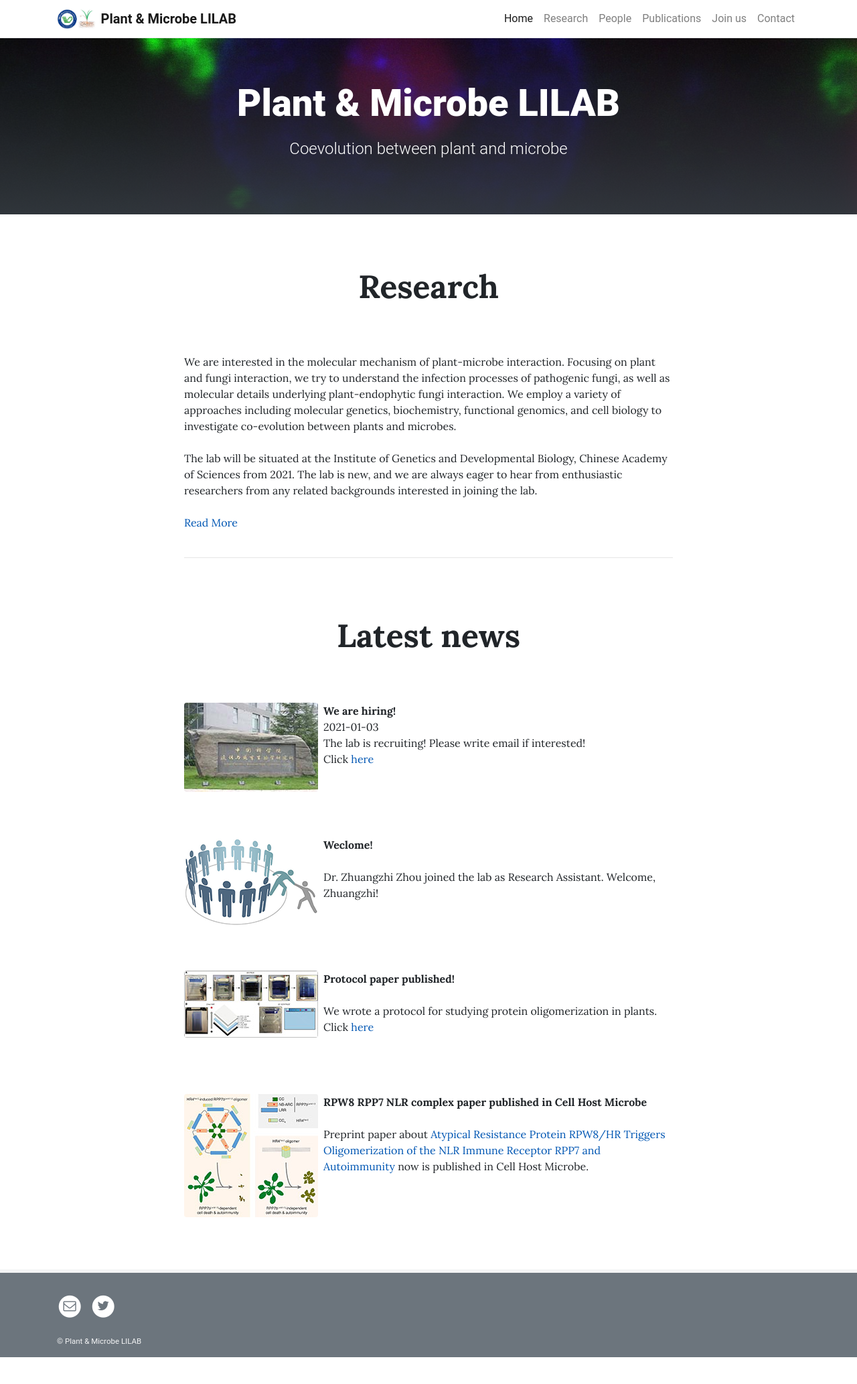
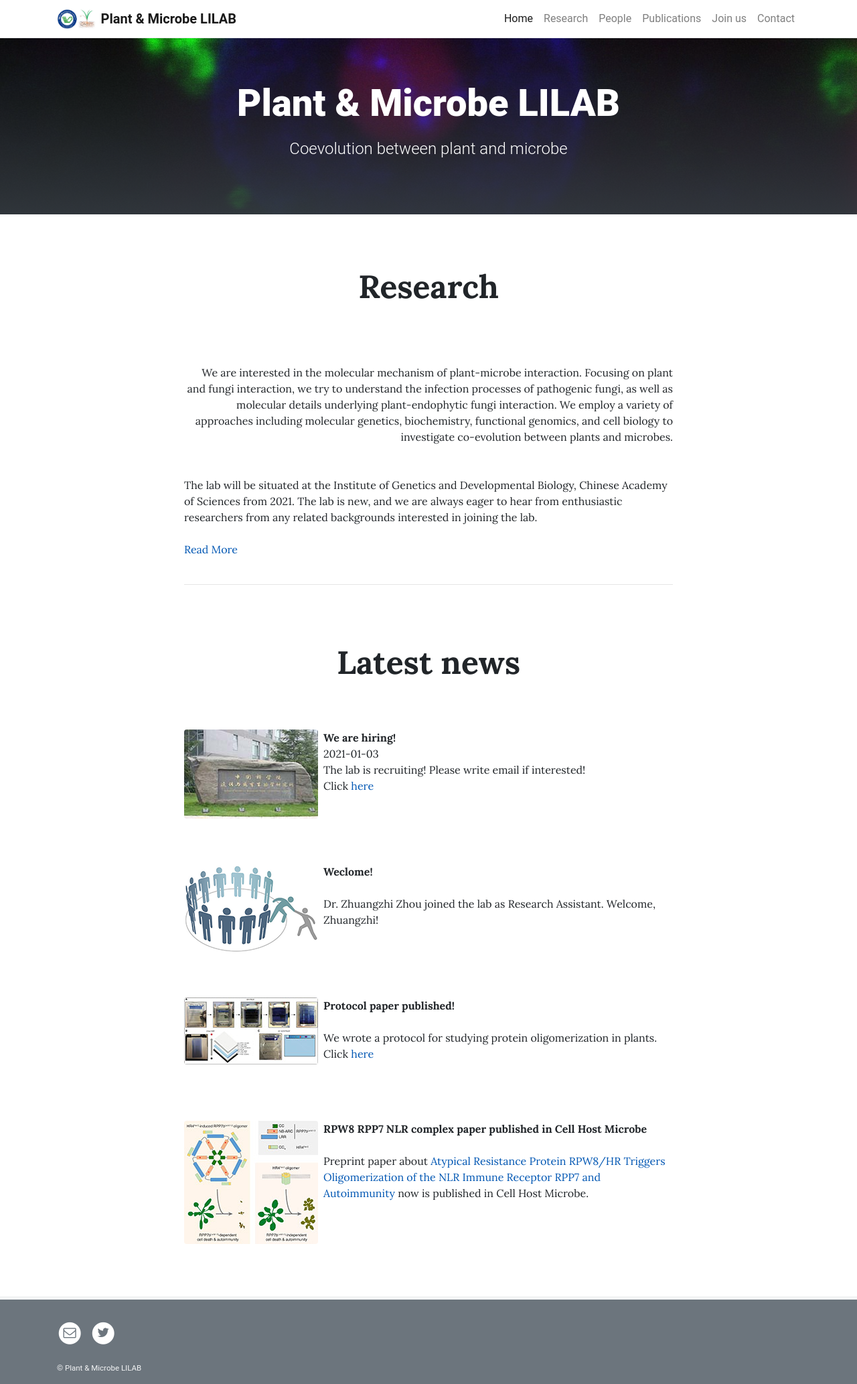
Before and after one commit to leili-plantmicrobe/leili-plantmicrobe.github.io, a Jekyll site: the page built from pages/home.md, in a window 1280 px wide. Shown: the whole page at 67% size. Built offline with Jekyll 4.4.1, drawn with Linux system fonts in a browser that asks for light colours; before the commit the page ends 2026 px from its top, so only the background shows below that.

Commit message:
Update home.md

```diff
--- a/pages/home.md
+++ b/pages/home.md
@@ -14,7 +14,7 @@ permalink: /
 </p>
 <br/>
 <br/>
-We are interested in the molecular mechanism of plant-microbe interaction. Focusing on plant and fungi interaction, we try to understand the infection processes of pathogenic fungi, as well as molecular details underlying plant-endophytic fungi interaction. We employ a variety of approaches including molecular genetics, biochemistry, functional genomics, and cell biology to investigate co-evolution between plants and microbes.
+<div style="text-align: right">We are interested in the molecular mechanism of plant-microbe interaction. Focusing on plant and fungi interaction, we try to understand the infection processes of pathogenic fungi, as well as molecular details underlying plant-endophytic fungi interaction. We employ a variety of approaches including molecular genetics, biochemistry, functional genomics, and cell biology to investigate co-evolution between plants and microbes.</div>
 <br/>
 <br/>
 The lab will be situated at the Institute of Genetics and Developmental Biology, Chinese Academy of Sciences from 2021. The lab is new, and we are always eager to hear from enthusiastic researchers from any related backgrounds interested in joining the lab.
```
